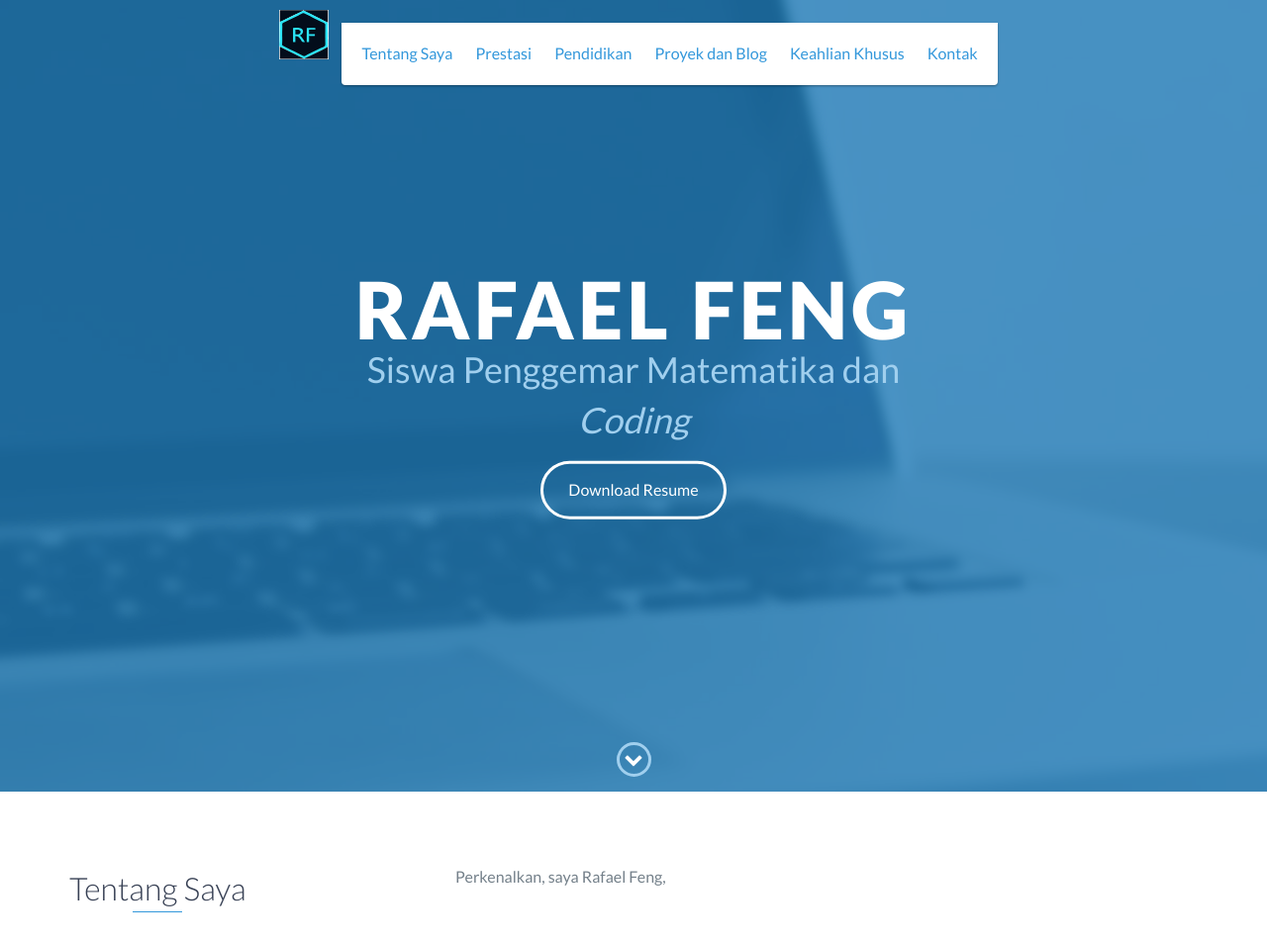
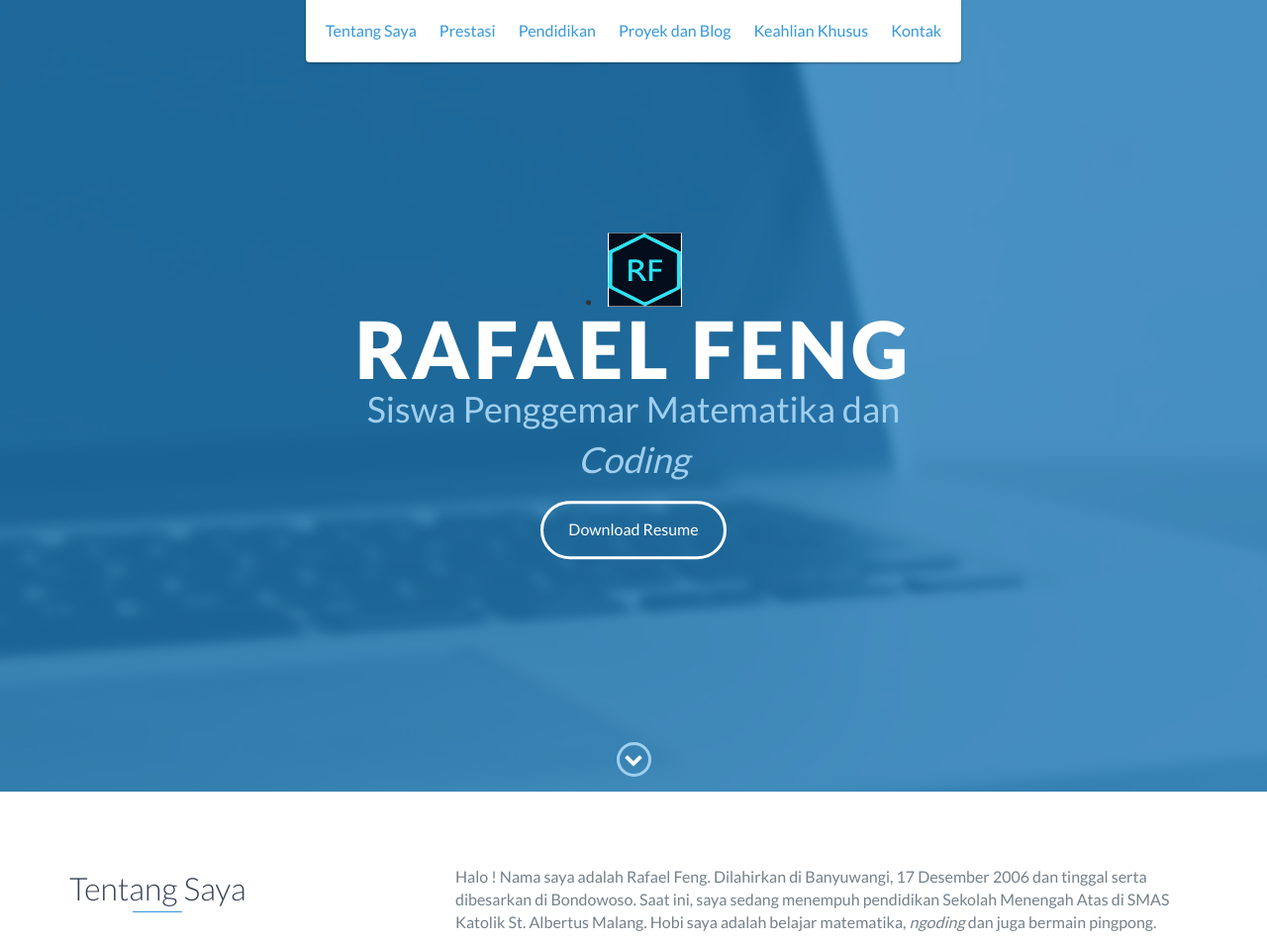
Before and after one commit to rafaelfeng/portfolio1, a website: page index.html in a window 1280 px wide. Shown: the top 954 px of the page at 99% size. Drawn offline with nearby package versions, Linux system fonts and the light colour scheme.

Commit message:
Update index.html

```diff
--- a/index.html
+++ b/index.html
@@ -23,9 +23,6 @@
         <div id="mobile-menu-close">
             <span>Close</span> <i class="fa fa-times" aria-hidden="true"></i>
         </div>
-        <li>
-            <a href="https://rafaelfeng1712.github.io/portfolio1" target="_blank"><input type="image" src="LOGO RF.svg" width="50" height="50"></a>
-        </li>
         <ul id="menu" class="shadow">
 
             <li>
@@ -49,9 +46,11 @@
         </ul>
     </header>
     <!-- End header -->
-
     <div id="lead">
         <div id="lead-content">
+	<li>
+            <a href="https://rafaelfeng1712.github.io/portfolio1" target="_blank"><input type="image" src="LOGO RF.svg" width="75" height="75"></a>
+        </li>
             <h1>Rafael Feng</h1>
             <h2>Siswa Penggemar Matematika dan <i>Coding</i></h2>
             <a href="#" class="btn-rounded-white">Download Resume</a>
@@ -77,7 +76,10 @@
                 </div>
                 <div class="col-md-8">
                     <p>
-                        Perkenalkan, saya Rafael Feng,
+                        Halo !
+                        Nama saya adalah Rafael Feng. Dilahirkan di Banyuwangi, 17 Desember 2006 dan tinggal serta dibesarkan di Bondowoso.
+                        Saat ini, saya sedang menempuh pendidikan Sekolah Menengah Atas di SMAS Katolik St. Albertus Malang. Hobi saya adalah belajar matematika, <i> ngoding</i> dan juga bermain pingpong.
+
                     </p>
                 </div>
             </div>
```
